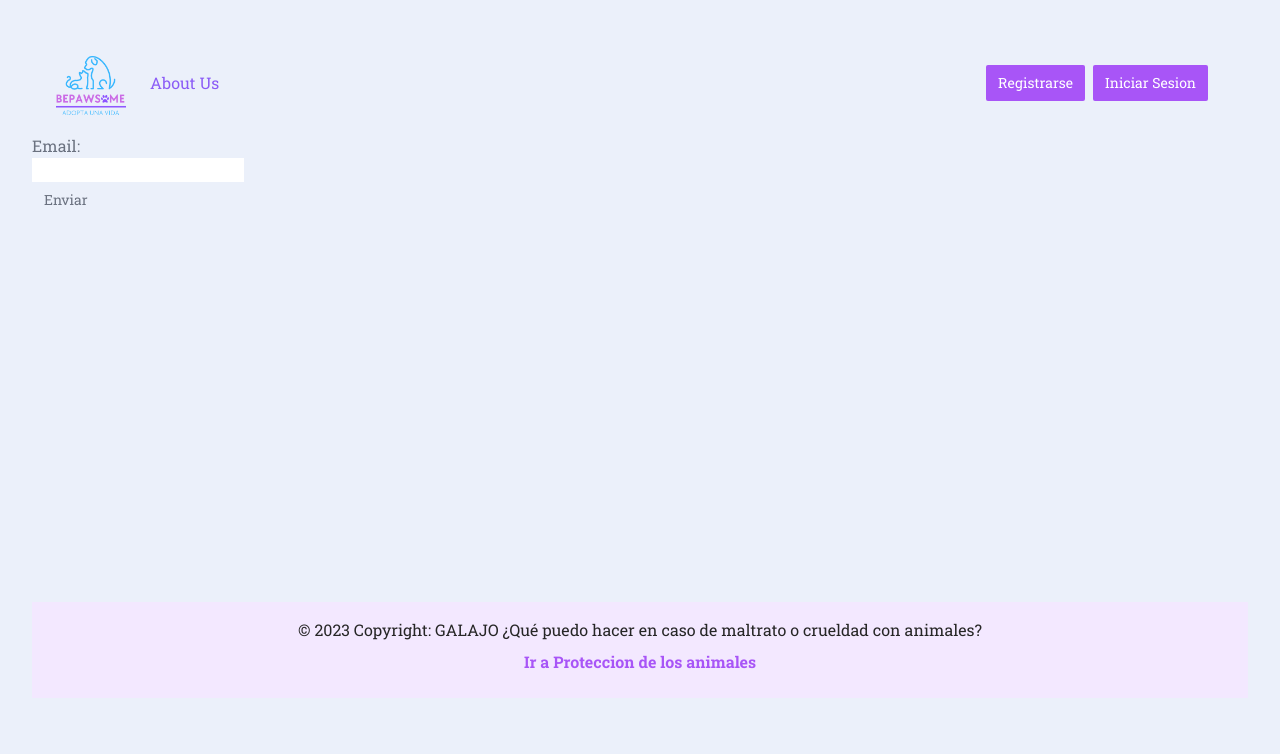
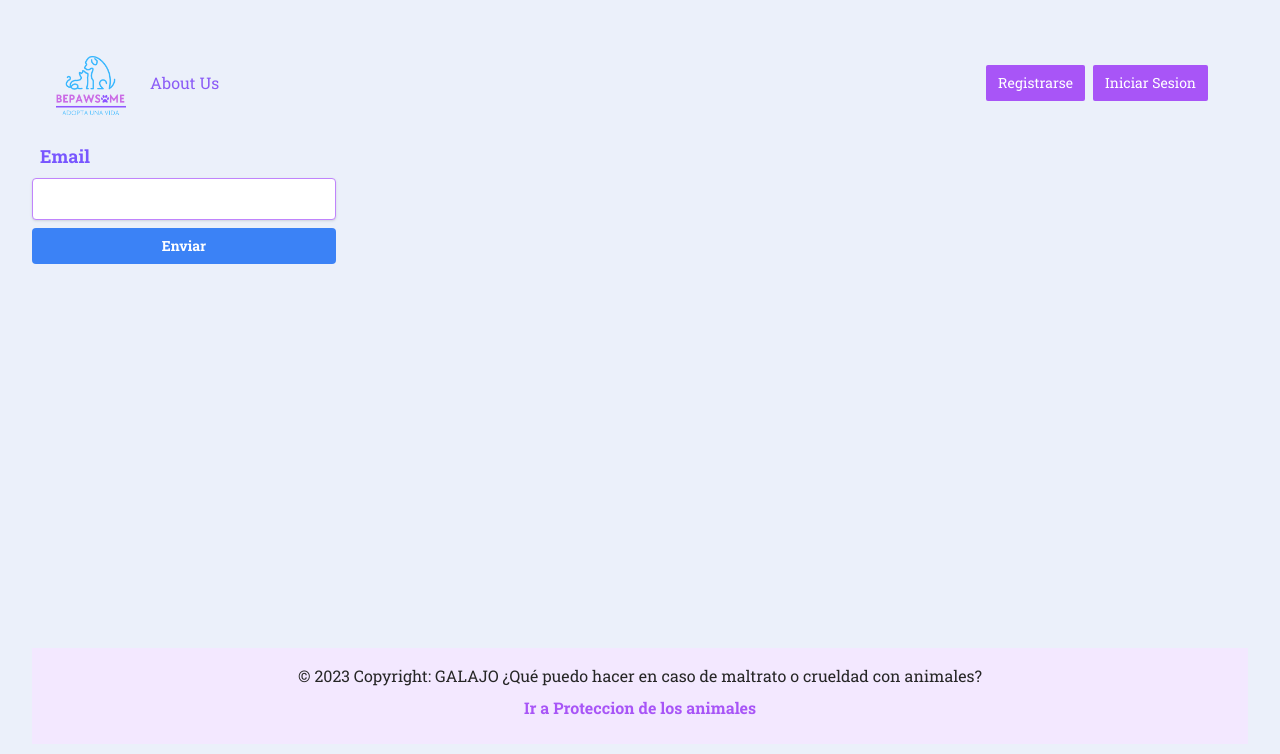
Before and after one commit to BorisWaisten/Be-Pawsome, a Next.js app in the folder frontend/: page /signIn/recuperarContrasenia in a window 1280 px wide. Shown: the top 754 px of the page. Built offline with nearby package versions, Linux system fonts and the light colour scheme; no server answers.

Commit message:
css recuperar contrasena

```diff
--- a/frontend/app/signIn/page.jsx
+++ b/frontend/app/signIn/page.jsx
@@ -97,7 +97,7 @@ const FormLogin = () => {
                 onChange={handleChange}
                 onFocus={() => setApiError(null)}
                 required
-                className="shadow appearance-none border rounded w-full py-2 px-3 text-gray-700 leading-tight focus:outline-none focus:shadow-outline mb-4"
+                className=" border-purple-400 shadow appearance-none border rounded w-full py-2 px-3 text-gray-700 leading-tight focus:outline-none focus:shadow-outline mb-4"
               />
               <label
                 htmlFor="password"
@@ -113,7 +113,7 @@ const FormLogin = () => {
                 onChange={handleChange}
                 onFocus={() => setApiError(null)}
                 required
-                className="shadow appearance-none border rounded w-full py-2 px-3 text-gray-700 leading-tight focus:outline-none focus:shadow-outline mb-4"
+                className=" border-purple-400 shadow appearance-none border rounded w-full py-2 px-3 text-gray-700 leading-tight focus:outline-none focus:shadow-outline mb-4"
               />
               <button
                 type="submit"
--- a/frontend/app/signIn/recuperarContrasenia/page.jsx
+++ b/frontend/app/signIn/recuperarContrasenia/page.jsx
@@ -3,8 +3,7 @@ import axios from "axios";
 import { useState } from "react";
 //import { recuperacionContrasenia } from "../../persistencia/peticiones";
 
-export default function FormEnvioLink ()  {
-
+export default function FormEnvioLink() {
   const [nuevosDatos, setNuevosDatos] = useState({
     mail: "",
   });
@@ -12,12 +11,15 @@ export default function FormEnvioLink ()  {
   const handleSubmit = async (e) => {
     e.preventDefault();
     try {
-            const response = await axios.post("http://localhost:5000/usuarios/changePassword", nuevosDatos);
+      const response = await axios.post(
+        "http://localhost:5000/usuarios/changePassword",
+        nuevosDatos
+      );
       console.log(response);
-        }catch (error) {
+    } catch (error) {
       console.error(error);
     }
-    }
+  };
 
   const handleChange = (e) => {
     const { name, value } = e.target;
@@ -28,24 +30,25 @@ export default function FormEnvioLink ()  {
   };
 
   return (
-        <form onSubmit={handleSubmit}>
-          <div>
-            <label htmlFor="mail">Email: </label>
-          </div>
+    <form onSubmit={handleSubmit} className="flex flex-col p-15 m-15">
+      <h1 className="flex flex-1 m-2 ">
+        <label htmlFor="mail">Email</label>
+      </h1>
       <div>
         <input
-                type="email"  // Cambiado a "email"
+          type="email"
           id="mail"
           name="mail"
           value={nuevosDatos.mail}
           onChange={handleChange}
+          className="flex w-1/4 border-purple-400 shadow appearance-none border rounded  py-2 px-3 text-gray-700"
         />
       </div>
       <div>
-            <button type="submit" >Enviar</button>
+        <button className="bg-blue-500 hover:bg-violet-700 text-center text-white  font-bold mt-2 w-1/4 items-center justify-center rounded ">
+          Enviar
+        </button>
       </div>
     </form>
   );
-
-
-};
+}
```
Lines whose indentation alone changed are shown as unchanged.
